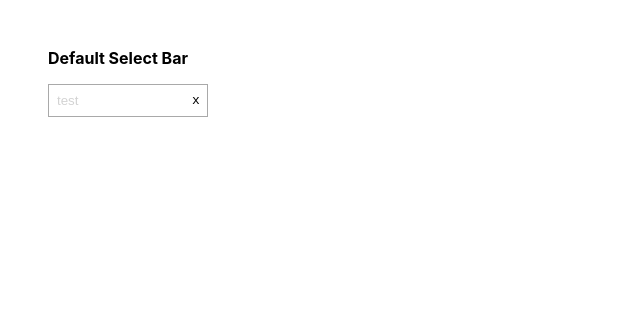
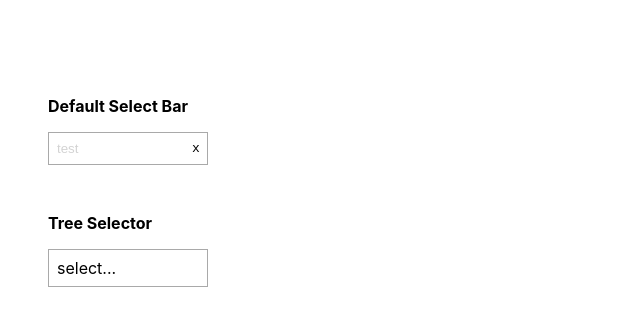
Before and after one commit to catsheue/sweet-select, a React (Create React App) app: page / in a window 1280 px wide. Shown: the top 326 px of the page, without its empty margins (0-640 px from the left). Built offline with nearby package versions, Linux system fonts and the light colour scheme.

Commit message:
[Add] tree

```diff
--- a/package.json
+++ b/package.json
@@ -9,7 +9,6 @@
     "react": "^17.0.2",
     "react-dom": "^17.0.2",
     "react-scripts": "4.0.3",
-    "styled-components": "^5.2.3",
     "web-vitals": "^1.0.1"
   },
   "scripts": {
@@ -39,6 +38,7 @@
   "devDependencies": {
     "@types/react": "^17.0.3",
     "prettier": "^2.2.1",
-    "prop-types": "^15.7.2"
+    "prop-types": "^15.7.2",
+    "styled-components": "^5.2.3"
   }
 }
--- a/src/App.css
+++ b/src/App.css
@@ -10,6 +10,7 @@
 .App-select-type {
     font-size: 1rem;
     padding-bottom: 1rem;
+    padding-top: 3rem;
 }
 
 
@@ -58,10 +59,11 @@
     height: 12rem;
     position: absolute;
     top: 2.4rem;
-    /*background: pink;*/
     border: 1px solid darkgray;
     width: 100%;
     overflow-y: scroll;
+    z-index: 1;
+    background: #fff;
 }
 
 .list-item {
--- a/src/App.js
+++ b/src/App.js
@@ -1,6 +1,8 @@
 import "./App.css";
 import SelectBar from "./container/SelectBar";
 import { useSweetSelect } from "./hooks/useSweetSelect";
+import TreeSelector from "./container/TreeSelector";
+import { useSweetTree } from "./hooks/useSweetTree";
 
 const fakeList = [
   { name: "cuteLuna", id: 1 },
@@ -26,11 +28,15 @@ const fakeList = [
 ];
 function App() {
   const defaultSelect = useSweetSelect();
+  const defaultTree = useSweetTree();
   return (
     <div className="App">
       <header className="App-header">
         <h2 className="App-select-type">Default Select Bar</h2>
         <SelectBar {...defaultSelect} placeholder="test" list={fakeList} />
+
+        <h2 className="App-select-type">Tree Selector</h2>
+        <TreeSelector {...defaultTree} />
       </header>
     </div>
   );
--- a/src/container/SelectBar.js
+++ b/src/container/SelectBar.js
@@ -9,7 +9,6 @@ export default function SelectBar({
   list,
 }) {
   const regex = new RegExp(searchInput, "gi");
-  // const hasOptions =
   return (
     <div className="wrapper" ref={wrapper}>
       <div className="input-block">
--- /dev/null
+++ b/src/container/TreeSelector.js
@@ -0,0 +1,41 @@
+import React, { useState } from "react";
+import styled from "styled-components";
+
+const DropDown = styled.div`
+  z-index: 1;
+`;
+const fakeDataList = [
+  {
+    name: "fruits",
+    type: [{ name: "banana" }, { name: "strawberry" }],
+  },
+  {
+    name: "coffee",
+    type: [{ name: "Latte" }, { name: "Cappuccino" }],
+  },
+  {
+    name: "coffee",
+    type: [{ name: "Latte" }, { name: "Cappuccino" }, { name: "Mocha" }],
+  },
+  {
+    name: "car",
+    type: [],
+  },
+];
+export default function TreeSelector({
+  isDropdownOpen,
+  setIsDropdownOpen,
+  wrapper,
+}) {
+  return (
+    <div className="wrapper" ref={wrapper}>
+      <div
+        className="top-input"
+        onClick={() => setIsDropdownOpen((prev) => !prev)}
+      >
+        select...
+      </div>
+      {isDropdownOpen && <DropDown className="dropdown">cuteLuna</DropDown>}
+    </div>
+  );
+}
--- /dev/null
+++ b/src/hooks/useSweetTree.js
@@ -0,0 +1,14 @@
+import { useCallback, useRef, useState } from "react";
+import { useClickOutside } from "./useClickOutside";
+
+export function useSweetTree() {
+  const [isDropdownOpen, setIsDropdownOpen] = useState(false);
+  const wrapper = useRef(null);
+  const closeCallback = useCallback(() => setIsDropdownOpen(false), []);
+  useClickOutside(wrapper, closeCallback);
+  return {
+    isDropdownOpen,
+    setIsDropdownOpen,
+    wrapper,
+  };
+}
--- /dev/null
+++ b/src/styles/tree.css
@@ -0,0 +1,28 @@
+.wrapper {
+    position: relative;
+    width: 10rem;
+}
+.top-input {
+    display: block;
+    padding: .5rem;
+    width: 100%;
+    outline: none;
+    border: 1px solid darkgray;
+    line-height: 1;
+    font-size: .8rem;
+    transition: all 1s;
+}
+.top-input:focus {
+    border: 1px solid blue;
+}
+
+.dropdown {
+    height: 12rem;
+    position: absolute;
+    top: 2.4rem;
+    border: 1px solid darkgray;
+    width: 100%;
+    overflow-y: scroll;
+    z-index: 1;
+    background: #fff;
+}
```
Also changed, not shown: src/hooks/useSelectBar.js (deleted, +0 -27 lines), 1 other file (tests, documents, lock files or other folders).
